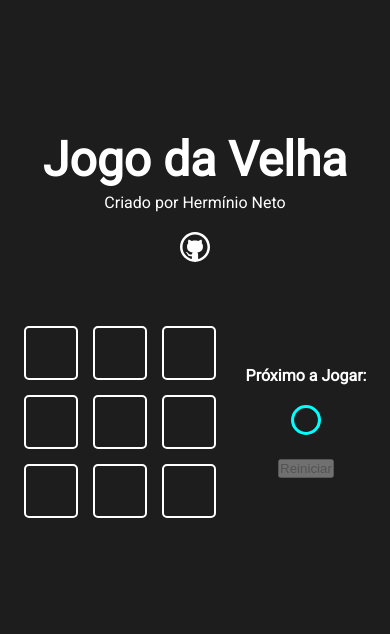
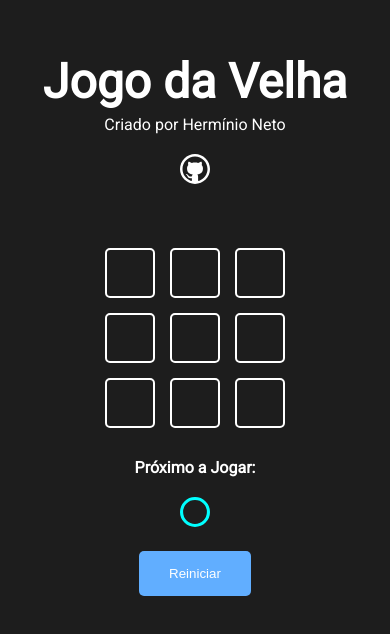
Before and after one commit to herminioneto/react-jogo-da-velha, a Next.js app: page / in a window 390 px wide. Shown: the part 118-752 px from the top of the page. Built offline with nearby package versions, Linux system fonts and the light colour scheme.

Commit message:
Responsividade e estilos básicos

```diff
--- a/src/components/button/Button.jsx
+++ b/src/components/button/Button.jsx
@@ -3,6 +3,7 @@ import styles from './Button.module.css'
 function Button ({ children, onClick, disabled }) {
   return (
     <button
+      className={styles.button}
       onClick={onClick}
       disabled={disabled}
     >
--- a/src/components/button/Button.module.css
+++ b/src/components/button/Button.module.css
@@ -0,0 +1,14 @@
+.button {
+  padding: 15px 30px;
+  border: none;
+  border-radius: 5px;
+  cursor: pointer;
+  background-color: #007bff;
+  color: #ffffff;
+}
+
+.button:disabled {
+  cursor: default;
+  background-color: #61aeff;
+  color: #ffffff
+}
--- a/src/components/game/Game.module.css
+++ b/src/components/game/Game.module.css
@@ -9,3 +9,9 @@
   gap: 30px;
   align-items: center;
 }
+
+@media (max-width: 450px) {
+  .gameContent {
+    flex-direction: column;
+  }
+}
--- a/src/components/gameinfo/GameInfo.module.css
+++ b/src/components/gameinfo/GameInfo.module.css
@@ -3,4 +3,6 @@
   flex-direction: column;
   align-items: center;
   gap: 20px;
+
+  min-width: 170px;
 }
--- a/style.css
+++ b/style.css
@@ -1,6 +1,7 @@
 * {
   padding: 0;
   margin: 0;
+  box-sizing: border-box;
 }
 
 body {
```
